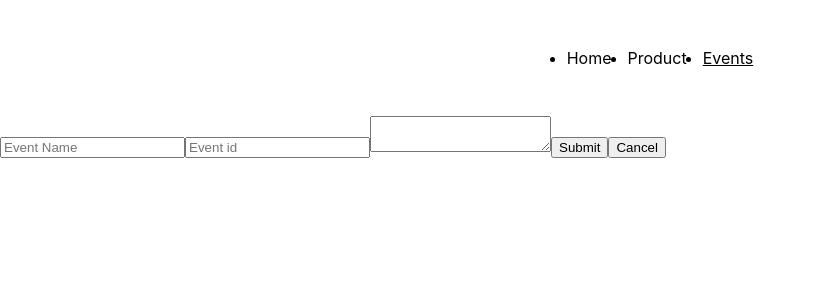
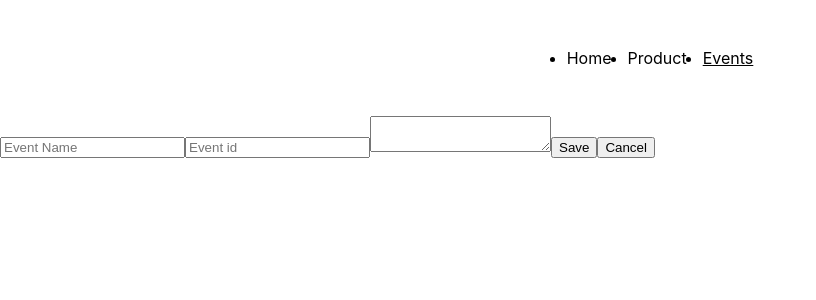
Before and after one commit to porwal06/react-redux-spa, a React (Create React App) app: page /events/new in a window 1280 px wide. Shown: the top 300 px of the page, without its empty margins (0-816 px from the left). Built offline with nearby package versions, Linux system fonts and the light colour scheme.

Commit message:
Add/Update event from same form

```diff
--- a/src/pages/EventEdit.js
+++ b/src/pages/EventEdit.js
@@ -6,7 +6,7 @@ function EventEditPage() {
     console.log(data);
     return <>
     <h1> Event Edit page</h1>
-    <EventForm event={data}/>
+    <EventForm event={data} method="patch"/>
     </>
 
 }
--- a/src/pages/EventForm.js
+++ b/src/pages/EventForm.js
@@ -7,11 +7,11 @@ function EventForm(props){
     const navigation = useNavigation();
     const isSubmitting = (navigation.state === 'submitting');
 
-    return <Form method="post">
+    return <Form method={props.method}>
     <input type="text" placeholder="Event Name" name="name" defaultValue={props.event ? props.event.name : ''}/>
     <input type="id" placeholder="Event id" name="id" defaultValue={props?.event ? props.event.id : ''}/>
     <textarea name="desc" defaultValue={props?.event ? props.event.desc : ''}/>
-    <button type="submit" disabled={isSubmitting}>{isSubmitting ? "Submitting..." : "Submit"}</button>
+    <button type="submit" disabled={isSubmitting}>{isSubmitting ? "Submitting..." : "Save"}</button>
     <button type="button" onClick={cancelHandler}>Cancel</button>
 </Form>;
 }
--- a/src/pages/EventNew.js
+++ b/src/pages/EventNew.js
@@ -3,19 +3,24 @@ import EventForm from "./EventForm";
 
 
 function EventNewPage() {
-    return <EventForm/>
+    return <EventForm method="post"/>
 
 }
 export const addEventAction = async({request, params}) => {
-
+    console.log(request);
     const data = await request.formData();
     const eventData = {
         name: data.get('name'),
         id: data.get('id'),
         desc: data.get('desc'),
     }
-    const response = await fetch('https://react-course-578e5-default-rtdb.firebaseio.com/event.json', {
-            method: 'post',
+    const method = request.method;
+    let url = 'https://react-course-578e5-default-rtdb.firebaseio.com/event.json';
+    if(method == "PATCH"){
+        url = 'https://react-course-578e5-default-rtdb.firebaseio.com/event/'+params.eventId+'.json'; // 'eventId' is sending from router param
+    }
+    const response = await fetch(url, {
+            method,
             body: JSON.stringify(eventData),
         });
     if(!response.ok) {
```
